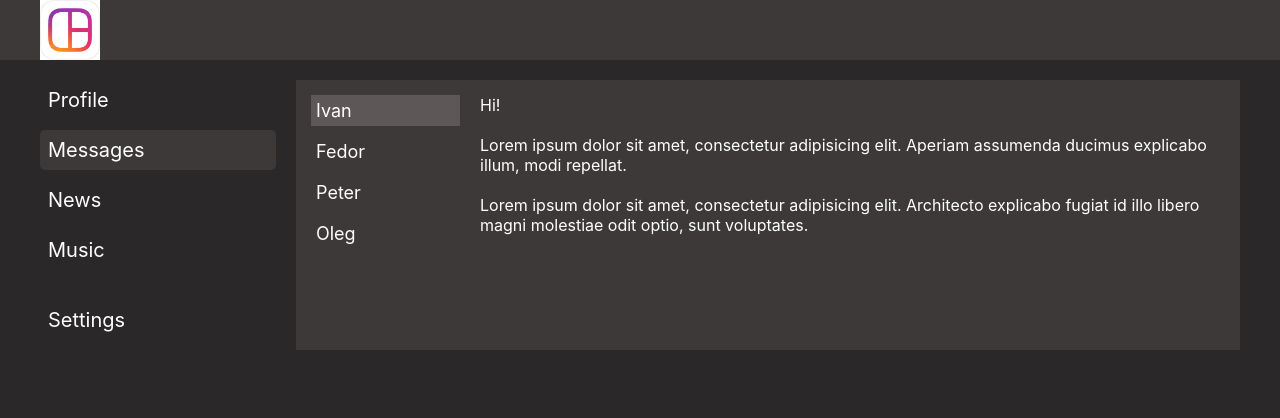
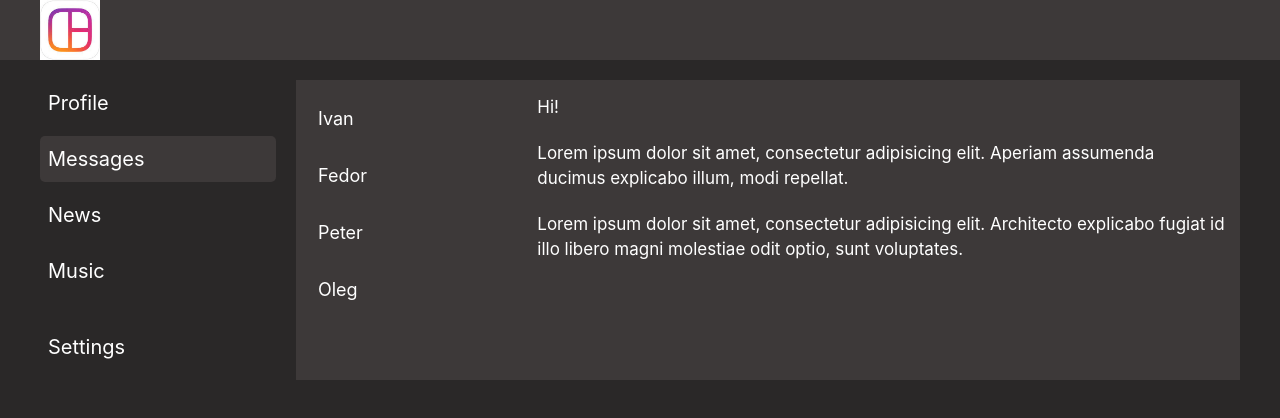
Before and after one commit to 12mativ/react_social_media, a React (Create React App) app: page /dialogs in a window 1280 px wide. Shown: the top 418 px of the page. Built offline with nearby package versions, Linux system fonts and the light colour scheme.

Commit message:
update ui, route in dialogs

```diff
--- a/src/App.css
+++ b/src/App.css
@@ -1,3 +1,74 @@
+/*=============COMMON STYLES=============*/
+*,
+*::before,
+*::after {
+    box-sizing: border-box;
+}
+
+/* Убираем внутренние отступы */
+ul[class],
+ol[class] {
+    padding: 0;
+}
+
+/* Убираем внешние отступы */
+body,
+h1,
+h2,
+h3,
+h4,
+h5,
+p,
+ul[class],
+ol[class],
+li,
+figure,
+figcaption,
+blockquote,
+dl,
+dd {
+    margin: 0;
+}
+
+/* Выставляем основные настройки по-умолчанию для body */
+body {
+    min-height: 100vh;
+    scroll-behavior: smooth;
+    text-rendering: optimizeSpeed;
+    line-height: 1.5;
+}
+
+/* Удаляем стандартную стилизацию для всех ul и il, у которых есть атрибут class*/
+ul[class],
+ol[class] {
+    list-style: none;
+}
+
+/* Упрощаем работу с изображениями */
+img {
+    max-width: 100%;
+    display: block;
+}
+
+/* Указываем понятную периодичность в потоке данных у article*/
+article > * + * {
+    margin-top: 1em;
+}
+
+/* Наследуем шрифты для инпутов и кнопок */
+input,
+button,
+textarea,
+select {
+    font: inherit;
+}
+
+/*==================================*/
+
+body {
+    font-size: 17px;
+}
+
 .wrapper {
     width: 100%;
     max-width: 1200px;
--- a/src/App.js
+++ b/src/App.js
@@ -18,7 +18,7 @@ const App = () => {
                 <div className="wrapper-content">
                     <Routes>
                         <Route path='/profile' element={<Profile/>}/>
-                        <Route path='/dialogs' element={<Dialogs/>}/>
+                        <Route path='/dialogs/*' element={<Dialogs/>}/>
                         <Route path='/news' element={<News/>}/>
                         <Route path='/music' element={<Music/>}/>
                         <Route path='/settings' element={<Settings/>}/>
--- a/src/components/Dialogs/Dialogs.jsx
+++ b/src/components/Dialogs/Dialogs.jsx
@@ -1,20 +1,27 @@
 import classes from './Dialogs.module.css';
+import {NavLink} from "react-router-dom";
+
+const DialogItem = (props) => {
+    return (
+        <div className={classes.dialog}>
+            <NavLink to={'/dialogs/' + props.id} className={(navData) => navData.isActive ? classes.active : ''}>{props.name}</NavLink>
+        </div>
+    );
+}
 
 const Dialogs = () => {
     return (
         <div className={classes.dialogs}>
             <div className={classes.dialogs_items}>
-                <div className={classes.dialog + ' ' + classes.active}>
-                    Ivan
+                <DialogItem name='Ivan' id='1'/>
+                <div className={classes.dialog}>
+                    <DialogItem name='Fedor' id='2'/>
                 </div>
                 <div className={classes.dialog}>
-                    Fedor
+                    <DialogItem name='Peter' id='3'/>
                 </div>
                 <div className={classes.dialog}>
-                    Peter
-                </div>
-                <div className={classes.dialog}>
-                    Oleg
+                    <DialogItem name='Oleg' id='4'/>
                 </div>
             </div>
             <div className={classes.messages}>
--- a/src/components/Dialogs/Dialogs.module.css
+++ b/src/components/Dialogs/Dialogs.module.css
@@ -1,6 +1,6 @@
 .dialogs {
     display: grid;
-    grid-template-columns: 2fr 10fr;
+    grid-template-columns: 3fr 10fr;
     grid-gap: 20px ;
 }
 
@@ -9,16 +9,28 @@
 }
 
 .dialog {
-    padding: 5px;
     margin-bottom: 10px;
-    font-size: 18px;
 }
 
 .dialog:last-child {
     margin-bottom: 0;
 }
 
-.dialog.active {
+.dialog a {
+    display: block;
+    text-decoration: none;
+    color: #fff;
+    padding: 10px 7px;
+    border-radius: 5px;
+    font-size: 18px;
+    transition: all linear .1s;
+}
+
+.dialog a:hover {
+    background-color: #5e5757;
+}
+
+.dialog a.active {
     background-color: #5e5757;
 }
 
--- a/src/components/Profile/MyPosts/MyPosts.jsx
+++ b/src/components/Profile/MyPosts/MyPosts.jsx
@@ -3,11 +3,10 @@ import Post from "./Post/Post";
 
 const MyPosts = () => {
     return (
-
         <div>
-            My posts
-            <div>
-                <textarea name="" id="" cols="30" rows="5" placeholder='Your post'></textarea>
+            <h3 className={classes.posts_header}>My posts</h3>
+            <div className={classes.post_field}>
+                <textarea name="post" id="post" cols="30" rows="5" placeholder='Your post'></textarea>
                 <button>Post</button>
             </div>
             <Post message='Hi!' likes='15'/>
--- a/src/components/Profile/MyPosts/MyPosts.module.css
+++ b/src/components/Profile/MyPosts/MyPosts.module.css
@@ -0,0 +1,40 @@
+.posts_header {
+    font-size: 25px;
+    font-weight: 600;
+    margin-top: 30px;
+}
+
+.post_field {
+    display: flex;
+    flex-direction: column;
+}
+
+.post_field textarea {
+    width: 500px;
+    max-width: 800px;
+    min-width: 400px;
+    min-height: 100px;
+    background-color: #5b5151;
+    border: none;
+    color: #fff;
+    font-size: 18px;
+    outline: none;
+    margin: 20px 0;
+    padding: 10px;
+}
+
+.post_field button {
+    width: 200px;
+    background-color: #5e5757;
+    border: none;
+    padding: 8px;
+    color: #fff;
+    font-size: 18px;
+    border-radius: 5px;
+    transition: all linear .1s;
+}
+
+.post_field button:hover {
+    cursor: pointer;
+    background-color: #4d4646;
+}
--- a/src/components/Profile/MyPosts/Post/Post.jsx
+++ b/src/components/Profile/MyPosts/Post/Post.jsx
@@ -4,8 +4,10 @@ const Post = (props) => {
     return (
 
         <div className={classes.item}>
-            <img src="https://cdn-icons-png.flaticon.com/512/147/147142.png" alt=""/>
-            <span>{props.message}</span>
+            <div className={classes.desc}>
+                <img src="https://cdn-icons-png.flaticon.com/512/147/147142.png" alt=""/>
+                <span>{props.message}</span>
+            </div>
 
             <div className={classes.likes}>
                 <span>{props.likes} Likes</span>
--- a/src/components/Profile/MyPosts/Post/Post.module.css
+++ b/src/components/Profile/MyPosts/Post/Post.module.css
@@ -24,7 +24,11 @@
 .item img {
     width: 60px;
     height: 60px;
-    padding-right: 40px;
+}
+
+.desc {
+    display: grid;
+    grid-template-columns: 1.5fr 10fr;
 }
 
 .likes {
--- a/src/components/Profile/Profile.jsx
+++ b/src/components/Profile/Profile.jsx
@@ -1,15 +1,11 @@
 import classes from './Profile.module.css';
 import MyPosts from "./MyPosts/MyPosts";
+import ProfileInfo from "./ProfileInfo/ProfileInfo";
 
 const Profile = () => {
     return (
         <div className={classes.content}>
-            <img src="https://user-images.githubusercontent.com/88069082/149673405-b47f71c1-0777-4038-9247-5b0c9d166f22.jpg" alt=""/>
-
-            <div>
-                ava + description
-            </div>
-
+            <ProfileInfo/>
             <MyPosts/>
         </div>
     );
--- /dev/null
+++ b/src/components/Profile/ProfileInfo/ProfileInfo.jsx
@@ -0,0 +1,15 @@
+import classes from './ProfileInfo.module.css';
+
+const ProfileInfo = () => {
+    return (
+        <div className={classes.content}>
+            <img src="https://user-images.githubusercontent.com/88069082/149673405-b47f71c1-0777-4038-9247-5b0c9d166f22.jpg" alt=""/>
+            <div className={classes.description}>
+                <h1>About me</h1>
+                <p>Lorem ipsum dolor sit amet, consectetur adipisicing elit. Aliquam animi architecto corporis cupiditate dolor dolorum, eos est eum ex hic ipsa ipsam iste itaque iure iusto laboriosam nam nisi officiis provident quam, quis quisquam quo recusandae repellat repellendus sequi suscipit velit! Aliquam corporis hic id officiis possimus sequi tempora voluptates.</p>
+            </div>
+        </div>
+    );
+}
+
+export default ProfileInfo;
--- /dev/null
+++ b/src/components/Profile/ProfileInfo/ProfileInfo.module.css
@@ -0,0 +1,7 @@
+.description p{
+   font-size: 17px;
+}
+
+.description h1 {
+   margin: 20px 0 10px 0;
+}
```
